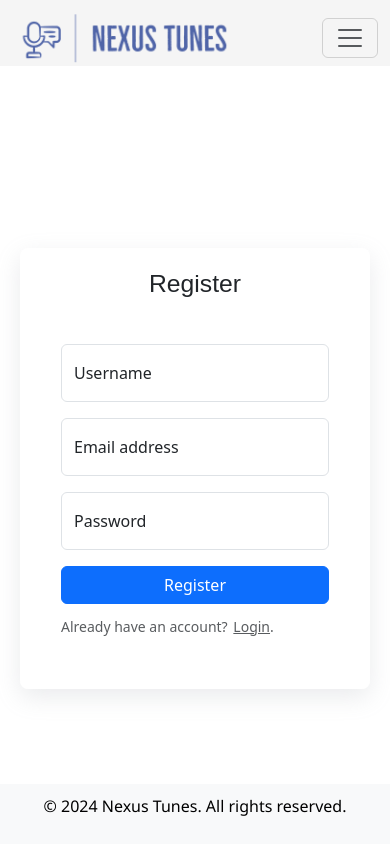
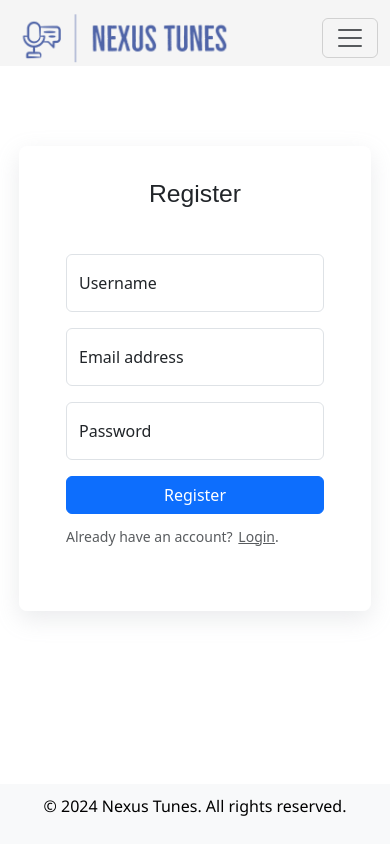
Before and after one commit to rkehadzhiyski/NexusTune, a React (Vite) app in the folder client/: page /register in a window 390 px wide. Built offline with nearby package versions, Linux system fonts and the light colour scheme; no server answers; a web font is replaced by a local one.

Commit message:
make register responsive

```diff
--- a/client/src/components/login/login.module.css
+++ b/client/src/components/login/login.module.css
@@ -4,7 +4,9 @@
     flex-direction: column;
 }
 
-.login-form-container{
+.login-form-container {
+    border: 1px solid white;
+    border-radius: 8px;
     width: 22em;
     height: 100%;
     padding: 2em 1em;
--- a/client/src/components/register/register.module.css
+++ b/client/src/components/register/register.module.css
@@ -1,20 +1,16 @@
-.register-page{
+.register-page {
     display: flex;
     align-items: center;
     flex-direction: column;
 }
 
-.register-form-container{
-    display: flex;
-    flex-direction: column;
-    align-items: center;
+.register-form-container {
     border: 1px solid white;
     border-radius: 8px;
-    width: 350px;
-    height: 300px;
+    width: 22em;
     height: 100%;
-    padding: 20px 10px;
-    margin-top: 150px;
+    padding: 2em 1em;
+    margin-top: 3em;
     box-shadow: rgba(149, 157, 165, 0.2) 0px 8px 24px;
 }
 
@@ -24,7 +20,7 @@
     margin-bottom: 15px;
 }
 
-.form{
+.form {
     width: 100%;
     padding: 30px;
 }
@@ -33,7 +29,7 @@
     width: 100%;
 }
 
-.register-button{
+.register-button {
     width: 100%;
     margin-bottom: 10px;
 }
@@ -43,3 +39,19 @@
     text-decoration: underline;
     margin-left: 2px;
 }
+
+@media(min-width:40em) {
+    .register-form-container {
+        display: flex;
+        flex-direction: column;
+        align-items: center;
+        border: 1px solid white;
+        border-radius: 8px;
+        width: 350px;
+        height: 300px;
+        height: 100%;
+        padding: 20px 10px;
+        margin-top: 150px;
+        box-shadow: rgba(149, 157, 165, 0.2) 0px 8px 24px;
+    }
+}
```
